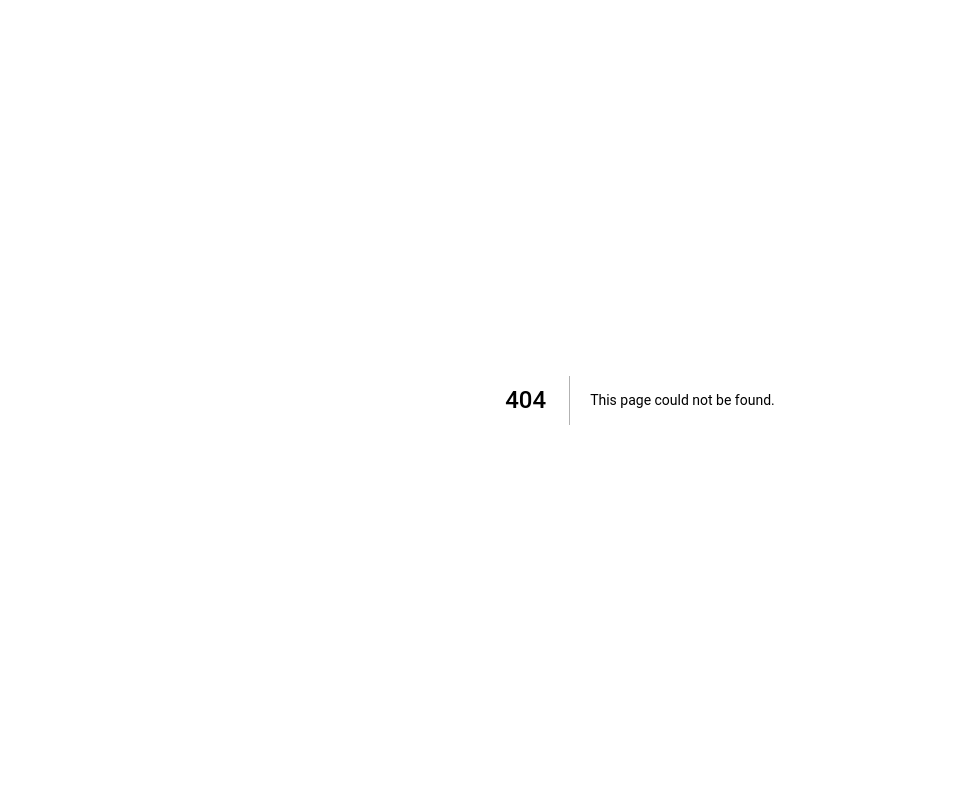
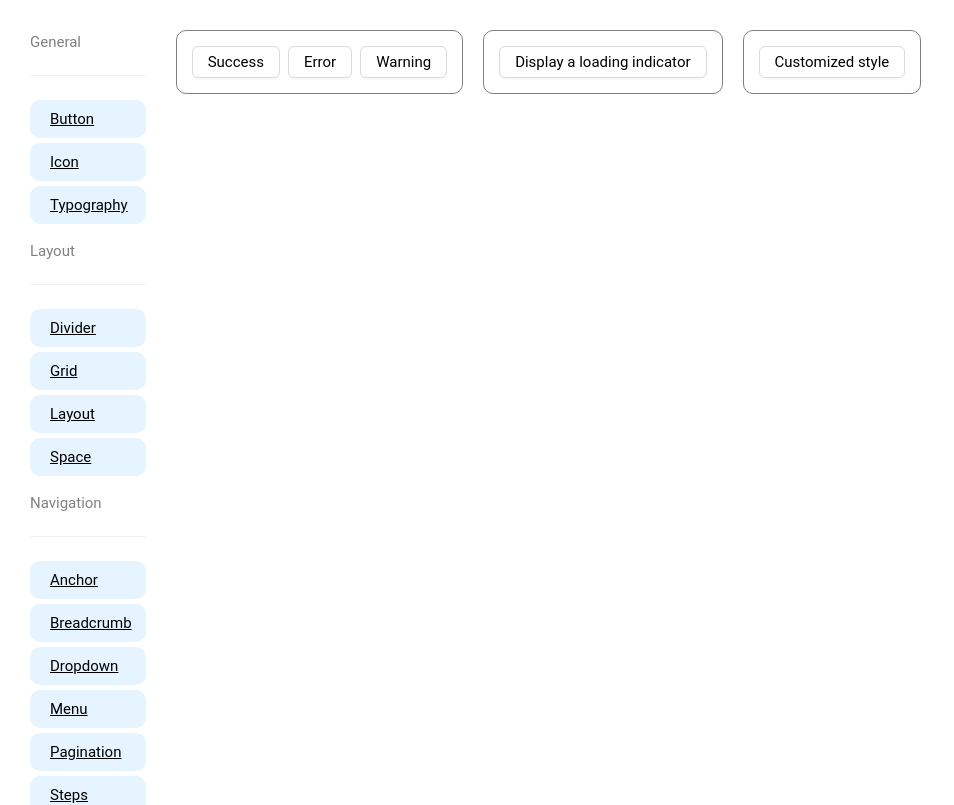
Before and after one commit to Pallab6Sense/AntD-Components, a Next.js app: page /message in a window 1280 px wide. Before the commit this address had no page. Shown: the top 805 px of the page, without its empty margins (0-954 px from the left). Built offline with nearby package versions, Linux system fonts and the light colour scheme.

Commit message:
Message done 5:18 Pm

```diff
--- a/Components/Navigation.js
+++ b/Components/Navigation.js
@@ -160,9 +160,14 @@ const Navigation = () => {
             <li>
               <Link href="/alert">Alert</Link>
             </li>
+
             <li>
               <Link href="/drawer">Drawer</Link>
             </li>
+            <li>
+              <Link href="/message">Message</Link>
+            </li>
+
           </div>
         </ul>
       </div>
--- /dev/null
+++ b/pages/message.js
@@ -0,0 +1,75 @@
+import Navigation from '@/Components/Navigation';
+import { Button, message, Space } from 'antd';
+
+const Mess_age = () => {
+  const [messageApi, contextHolder] = message.useMessage();
+  const success = () => {
+    messageApi.open({
+      type: 'success',
+      content: 'This is a success message',
+    });
+  };
+  const error = () => {
+    messageApi.open({
+      type: 'error',
+      content: 'This is an error message',
+    });
+  };
+  const warning = () => {
+    messageApi.open({
+      type: 'warning',
+      content: 'This is a warning message',
+    });
+  };
+  const [messageApi1, contextHolder1] = message.useMessage();
+  const success1 = () => {
+    messageApi1.open({
+      type: 'loading',
+      content: 'Action in progress..',
+      duration: 0,
+    });
+    // Dismiss manually and asynchronously
+    setTimeout(messageApi.destroy, 2500);
+  };
+
+  const [messageApi3, contextHolder3] = message.useMessage();
+  const success3 = () => {
+    messageApi3.open({
+      type: 'success',
+      content: 'This is a prompt message with custom className and style',
+      className: 'custom-class',
+      style: {
+        marginTop: '20vh',
+      },
+    });
+  };
+  return (
+    <div className="container">
+      <Navigation></Navigation>
+
+      <div className="messageContainer">
+        <div className="messageExample1">
+          {contextHolder}
+          <Space>
+            <Button onClick={success}>Success</Button>
+            <Button onClick={error}>Error</Button>
+            <Button onClick={warning}>Warning</Button>
+          </Space>
+        </div>
+
+        <div className="messageExample2">
+          {contextHolder1}
+          <Button onClick={success1}>Display a loading indicator</Button>
+        </div>
+
+        <div className="messageExample3">
+          {contextHolder3}
+          <Button onClick={success3}>Customized style</Button>
+        </div>
+
+      </div>
+    </div>
+  );
+};
+
+export default Mess_age;
--- a/styles/globals.scss
+++ b/styles/globals.scss
@@ -817,5 +817,14 @@ li {
 .drawerExample2,
 .drawerExample3{
   @include divStyle()
+}
+
+.messageContainer{
+  @include componentContainer()
+}
+.messageExample1,
+.messageExample2,
+.messageExample3{
+  @include divStyle()
 
 }
```
